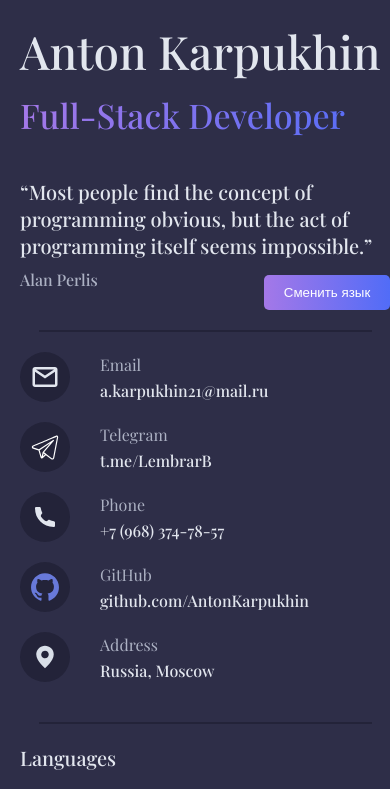
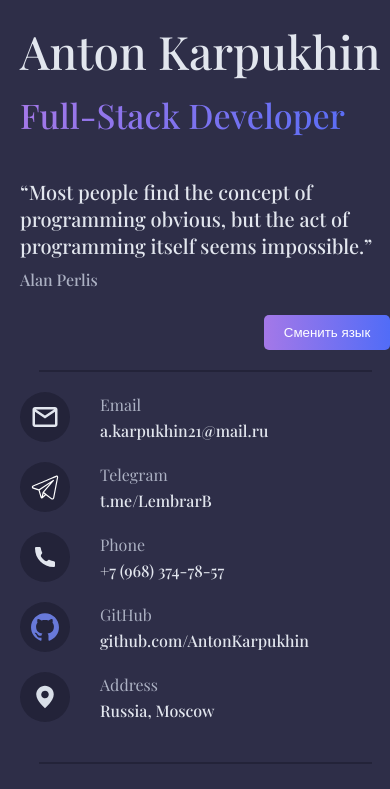
Before and after one commit to AntonKarpukhin/portfolio_v2, a React (Vite) app: page / in a window 390 px wide. Shown: the top 789 px of the page. Built offline with nearby package versions, Linux system fonts and the light colour scheme.

Commit message:
Version1git branch -M main

```diff
--- a/src/components/person-info/person-info.module.css
+++ b/src/components/person-info/person-info.module.css
@@ -3,6 +3,7 @@
 	margin: 0;
 	padding: 20px;
 	position: relative;
+	height: 344px;
 }
 
 .name, .job, .quote, .quoteName {
@@ -76,8 +77,29 @@
 	}
 }
 
+@media screen and (max-width: 1375px) {
+	.personInfo {
+		height: 412px;
+	}
+}
+
 @media screen and (max-width: 767px) {
 	.quote {
 		font-size: 20px;
 	}
+	.personInfo {
+		height: 300px;
+	}
 }
+
+@media screen and (max-width: 550px) {
+	.personInfo {
+		height: 310px;
+	}
+}
+
+@media screen and (max-width: 435px) {
+	.personInfo {
+		height: 350px;
+	}
+}
--- a/src/components/person-info/person-info.tsx
+++ b/src/components/person-info/person-info.tsx
@@ -11,8 +11,10 @@ const PersonInfo = () => {
 		setState(getTextByCategory('person'))
 	}, [language] );
 
+	console.log(language)
+
 	return (
-		state && <section className={ styles.personInfo }>
+		state && <section className={ styles.personInfo } >
             <p className={ styles.name }>{ state.name }</p>
             <p className={ styles.job }>Full-Stack Developer</p>
             <div className={ styles.wrapper }>
```
